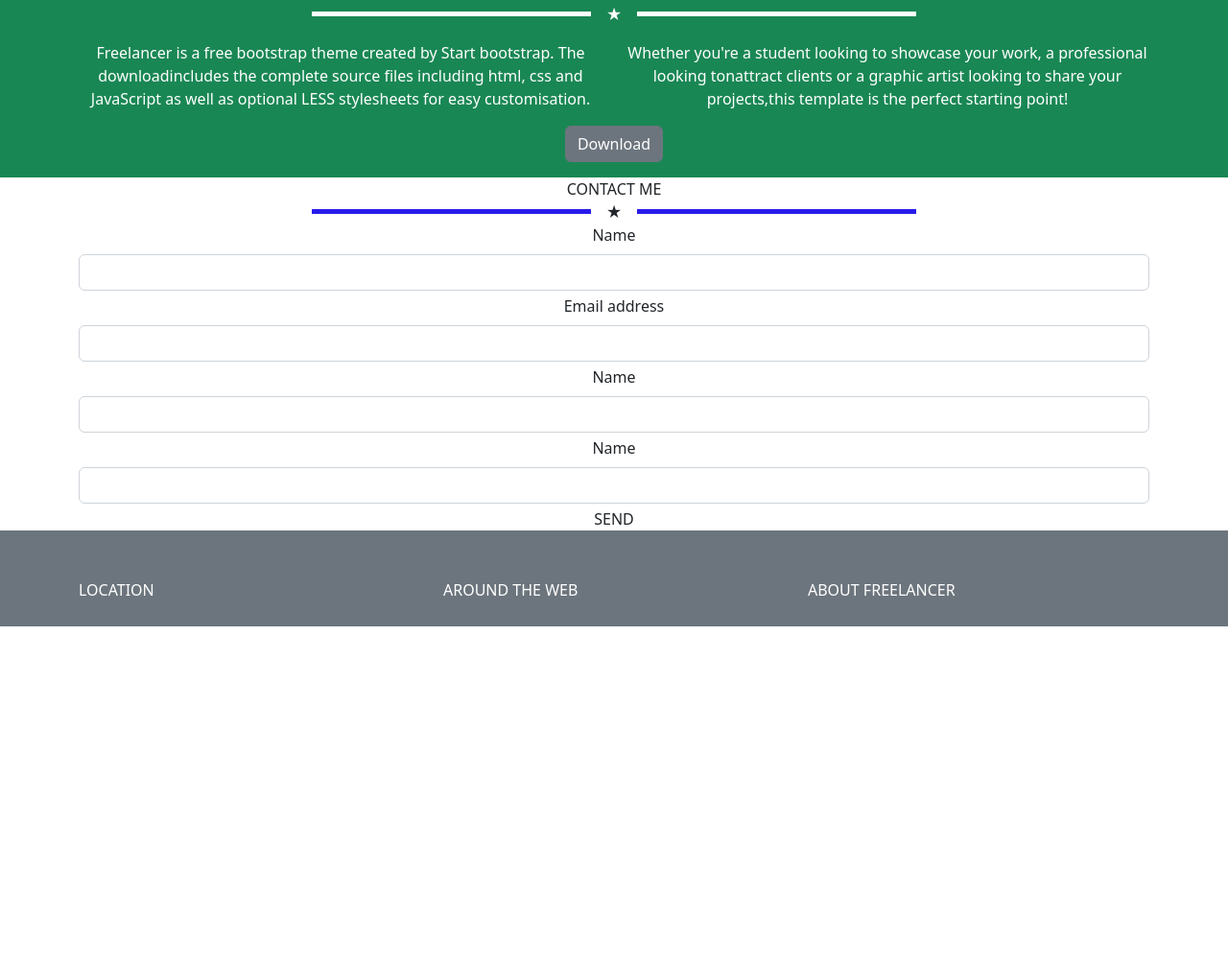
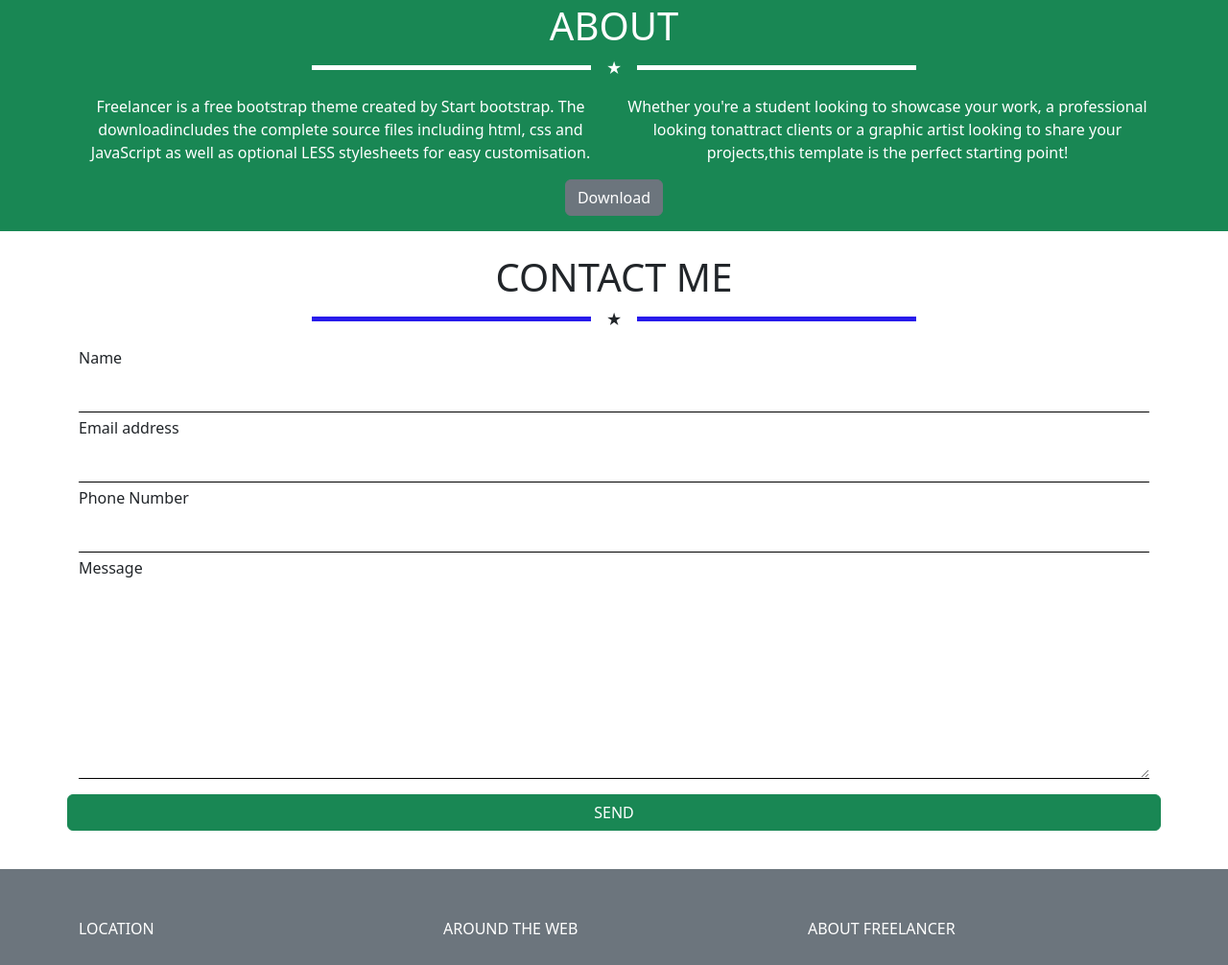
Before and after one commit to Skyfe24/html-css-bootstrap-freelancer, a plain HTML site: page index.html in a window 1280 px wide. Shown: the part 1186-2192 px from the top of the page at 96% size. Before the commit the page ends 1839 px from the top, so only its background shows below. Drawn offline with nearby package versions, Linux system fonts and the light colour scheme.

Commit message:
form completed

```diff
--- a/index.html
+++ b/index.html
@@ -93,23 +93,34 @@
     </div>
 
     </div>
+    <section id="contacts">
+        <div class="container  py-4 ">
 
-    <div class="container text-center">
+            <div class="col h1 text-center"> CONTACT ME </div>
+            <div class="d-flex justify-content-center align-items-center gap-3">
+                <div class="bar"></div>
+                <div class="star"> &#9733; </i></div>
+                <div class="bar"></div>
+            </div>
+            <div class="row py-3">
+                <div class="col offset-lg-2 col-lg-8"></div>
+                <div class="mb-1"><label for="name" class="form-label"> Name </label> <input type="text"
+                        class="form-control" id="name"></div>
+                <div class="mb-1"><label for="email" class="form-label"> Email address </label> <input type="email"
+                        class="form-control" id="email"></div>
+                <div class="mb-1"><label for="phone" class="form-label"> Phone Number </label> <input type="tel"
+                        class="form-control" id="phone"></div>
+                <div class="mb-3"><label for="message" class="form-label"> Message </label> <textarea
+                        class="form-control" id="Message"></textarea>
 
-        <div class="col"> CONTACT ME </div>
-        <div class="d-flex justify-content-center align-items-center gap-3">
-            <div class="bar"></div>
-            <div class="star"> &#9733; </i></div>
-            <div class="bar"></div>
-        </div>
-        <div class="mb-1"><label for="name" class="form-label"> Name </label> <input type="text" class="form-control" id="name"></div>
-        <div class="mb-1"><label for="email" class="form-label"> Email address </label> <input type="email" class="form-control" id="email"></div>
-        <div class="mb-1"><label for="phone" class="form-label"> Name </label> <input type="tel" class="form-control" id="phone"></div>
-        <div class="mb-1"><label for="name" class="form-label"> Name </label> <input type="email" class="form-control" id="email"></div>
 
-        <div class="button"> SEND </div>
-    </div>
-    <footer class="bg-secondary">
+                </div>
+                <button type="submit" class="btn btn-success"> SEND </button>
+            </div>
+    </section>
+
+
+    <footer class="bg-secondary ">
         <div class="container my-pad">
             <div class="row justify-content-between align-items-center">
                 <div class="col-xs-12 col-md-4"> LOCATION </div>
--- a/style.css
+++ b/style.css
@@ -37,3 +37,18 @@ img{
 .whitey{
     background-color:white;
 }
+.hdr{
+    height: 80px;
+    line-height: 80px;
+}
+
+#contacts textarea{
+    width: 100%;
+    height: 200px;
+}
+
+#contacts .form-control{
+    border-radius: 0;
+    border: 0;
+    border-bottom: 1px solid black;
+}
```
